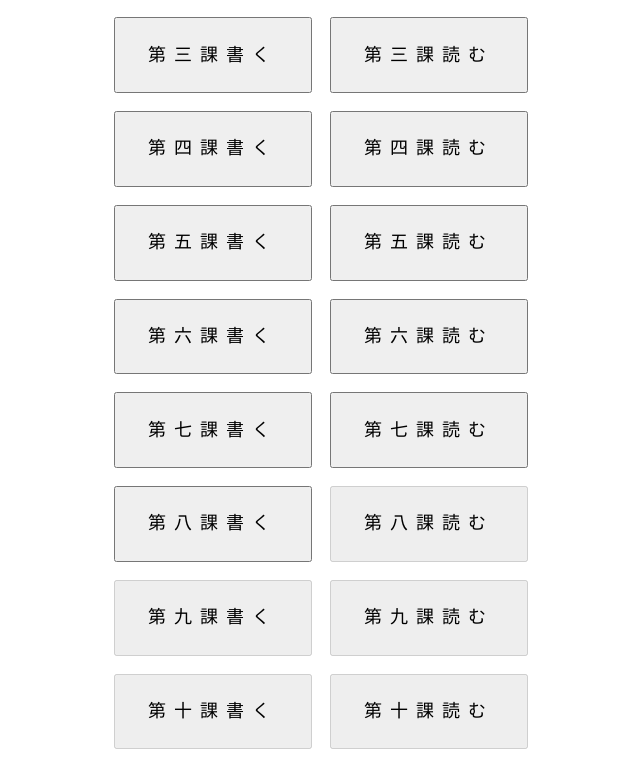
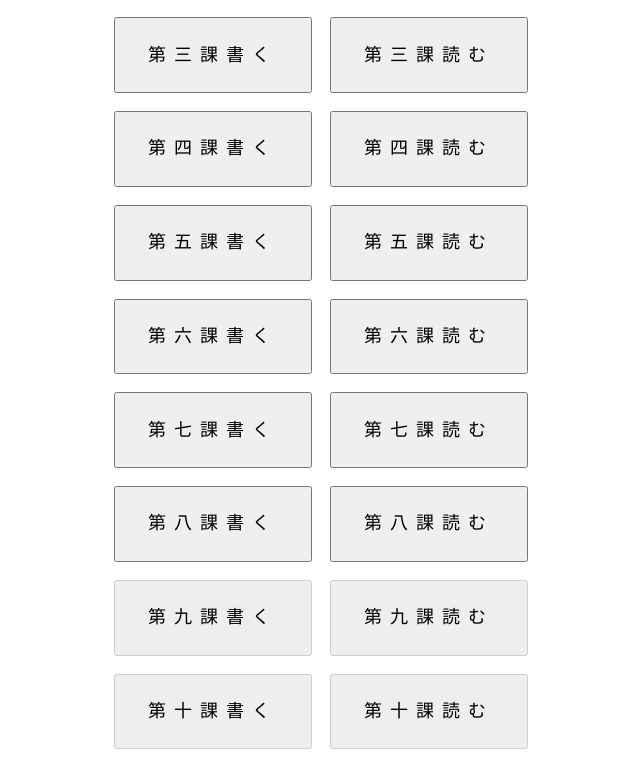
Before and after one commit to marquesadilla/n2-tango, a React (Create React App) app: page / in a window 1280 px wide. Shown: the part 405-1164 px from the top of the page, without its empty margins (319-959 px from the left). Built offline with nearby package versions, Linux system fonts and the light colour scheme.

Commit message:
ch8 yomu kanji and typo fixes

```diff
--- a/src/Home.js
+++ b/src/Home.js
@@ -65,7 +65,7 @@ class Home extends React.Component {
 
                 <div className="homeButtonContainer">
                     <Link to={`/kanji?set=${kanjiSetClick}`}><button onClick={this.clickedKanjiSet} value="ch8-kaku" className="btn from-left">第八課書く</button></Link>
-                    <Link to={`/kanji?set=${kanjiSetClick}`}><button disabled onClick={this.clickedKanjiSet} value="ch8-yomerebaii" className="btn from-left">第八課読む</button></Link>
+                    <Link to={`/kanji?set=${kanjiSetClick}`}><button onClick={this.clickedKanjiSet} value="ch8-yomerebaii" className="btn from-left">第八課読む</button></Link>
                 </div>
 
                 <div className="homeButtonContainer">
--- a/src/chapters/chapter8.js
+++ b/src/chapters/chapter8.js
@@ -34,7 +34,37 @@ const chapter8 = {
     },
 
     yomerebaii: {
-
+        対象: { 読み方: ['たいしょう'], form: '名詞、ノ形容詞', 意味: "target; object (of worship, study, etc.)" },
+        詳しい: { 読み方: ['くわしい'], form: 'イ形容詞', 意味: "detailed" },
+        主婦: { 読み方: ['しゅふ'], form: '名詞', 意味: "housewife" },
+        親類: { 読み方: ['しんるい'], form: '名詞', 意味: "relative(s)" },
+        翻訳: { 読み方: ['ほんやく'], form: '名詞、スル動詞', 意味: "translation" },
+        掲示板: { 読み方: ['けいじばん'], form: '名詞', 意味: "bulletin board" },
+        編集: { 読み方: ['へんしゅう'], form: '名詞、スル動詞', 意味: "editing" },
+        雇う: { 読み方: ['やとう'], form: '五段動詞、他動詞', 意味: "to hire" },
+        森山: { 読み方: ['もりやま'], form: '苗字', 意味: "forest + mountain" },
+        大陸: { 読み方: ['大陸'], form: '名詞', 意味: "continent" },
+        漂流者: { 読み方: ['ひょうりゅうしゃ'], form: '名詞', 意味: "person adrift on the sea; castaway (on an island)" },
+        流れ着く: { 読み方: ['（～に）ながれつく'], form: '五段動詞', 意味: "to drift ashore" },
+        祖先: { 読み方: ['そせん'], form: '名詞', 意味: "ancestor(s)" },
+        憧れ: { 読み方: ['あこがれ'], form: '名詞、ノ形容詞', 意味: "longing; yearning" },
+        雑誌: { 読み方: ['ざっし'], form: '名詞', 意味: "magazine" },
+        抱く: { 読み方: ['いだく'], form: '五段動詞、他動詞', 意味: "to hold [written expression]" },
+        鎖国: { 読み方: ['さこく'], form: '名詞、スル動詞', 意味: "national isolation" },
+        温かい: { 読み方: ['あたたかい'], form: 'イ形容詞', 意味: "warm (for objects' temperature)" },
+        船員: { 読み方: ['せんいん'], form: '名詞', 意味: "sailor" },
+        陸地: { 読み方: ['りくち'], form: '名詞', 意味: "land" },
+        幕府: { 読み方: ['ばくふ'], form: '名詞', 意味: "the Shogunate" },
+        驚く: { 読み方: ['おどろく'], form: '五段動詞、自動詞', 意味: "to be surprised" },
+        長崎: { 読み方: ['ながさき'], form: '都市、県', 意味: "Nagasaki (city, prefecture)" },
+        難破: { 読み方: ['なんぱ'], form: '名詞、スル動詞', 意味: "shipwreck" },
+        翌: { 読み方: ['よく'], form: '接頭辞', 意味: "the next (day/year/etc.) [＝次の]" },
+        姪: { 読み方: ['めい'], form: '名詞', 意味: "niece" },
+        開国: { 読み方: ['かいこく'], form: '名詞、スル動詞', 意味: "to open up the country (to foreigners) [＝国を開くこと]" },
+        湾: { 読み方: ['わん'], form: '名詞', 意味: "bay" },
+        戻る: { 読み方: ['もどる'], form: '五段動詞、自動詞', 意味: "to return" },
+        条約: { 読み方: ['じょうやく'], form: '名詞', 意味: "treaty" },
+        立派: { 読み方: ['りっぱ'], form: 'ナ形容詞', 意味: "splendid" },
     },
 }
 
--- a/src/kanji.js
+++ b/src/kanji.js
@@ -442,7 +442,7 @@ const kanji = {
         皆さん:{ 読み方: ['みなさん'], form: '名詞', 意味: "all of you; everyone" },
         求める:{ 読み方: ['もとめる'], form: '一段動詞、他動詞', 意味: "to request; to ask for" },
         偶然:{ 読み方: ['ぐうぜん'], form: 'ナ形容詞、ノ形容詞、副詞', 意味: "chance; coincidence; by chance" },
-        暖かい:{ 読み方: ['あたｔかい'], form: 'イ形容詞', 意味: "pleasantly warm [with reference to weather]" },
+        暖かい:{ 読み方: ['あたたかい'], form: 'イ形容詞', 意味: "pleasantly warm [with reference to weather]" },
         紅葉:{ 読み方: ['こうよう'], form: '名詞、スル動詞', 意味: "fall colors (of leaves)" },
         面白い:{ 読み方: ['おもしろい'], form: 'イ形容詞', 意味: "interesting, amusing" },
         経験:{ 読み方: ['けいけん'], form: '名詞、する動詞', 意味: "experience" },
@@ -529,7 +529,7 @@ const kanji = {
         山手線: { 読み方: ['やまのてせん'], form: '名詞', 意味: "[name of a train line]" },
         京浜東北線: { 読み方: ['けいひんとうほくせん'], form: '名詞', 意味: "[name of a train line]" },
         快速: { 読み方: ['かいそく'], form: '名詞', 意味: "rapid train or bus" },
-        改札口: { 読み方: ['かいさつぐち'], form: '名詞', 意味: "ticket" },
+        改札口: { 読み方: ['かいさつぐち'], form: '名詞', 意味: "ticket barrier; ticket gate" },
         黒沢: { 読み方: ['くろさわ'], form: '名字', 意味: "black + brilliance" },
         監督: { 読み方: ['かんとく'], form: '名詞', 意味: "movie director" },
         徹夜: { 読み方: ['てつや'], form: '名詞、スル動詞、ノ形容詞', 意味: "staying up all night" },
@@ -546,7 +546,38 @@ const kanji = {
         大相撲: { 読み方: ['おおずもう'], form: '名詞', 意味: "the professional sumo" },
         力士: { 読み方: ['りきし'], form: '名詞', 意味: "sumo wrestler" },
         // Chapter 8
-
+        対象: { 読み方: ['たいしょう'], form: '名詞、ノ形容詞', 意味: "target; object (of worship, study, etc.)" },
+        詳しい: { 読み方: ['くわしい'], form: 'イ形容詞', 意味: "detailed" },
+        主婦: { 読み方: ['しゅふ'], form: '名詞', 意味: "housewife" },
+        親類: { 読み方: ['しんるい'], form: '名詞', 意味: "relative(s)" },
+        翻訳: { 読み方: ['ほんやく'], form: '名詞、スル動詞', 意味: "translation" },
+        掲示板: { 読み方: ['けいじばん'], form: '名詞', 意味: "bulletin board" },
+        編集: { 読み方: ['へんしゅう'], form: '名詞、スル動詞', 意味: "editing" },
+        雇う: { 読み方: ['やとう'], form: '五段動詞、他動詞', 意味: "to hire" },
+        森山: { 読み方: ['もりやま'], form: '苗字', 意味: "forest + mountain" },
+        大陸: { 読み方: ['大陸'], form: '名詞', 意味: "continent" },
+        漂流者: { 読み方: ['ひょうりゅうしゃ'], form: '名詞', 意味: "person adrift on the sea; castaway (on an island)" },
+        流れ着く: { 読み方: ['（～に）ながれつく'], form: '五段動詞', 意味: "to drift ashore" },
+        祖先: { 読み方: ['そせん'], form: '名詞', 意味: "ancestor(s)" },
+        憧れ: { 読み方: ['あこがれ'], form: '名詞、ノ形容詞', 意味: "longing; yearning" },
+        雑誌: { 読み方: ['ざっし'], form: '名詞', 意味: "magazine" },
+        抱く: { 読み方: ['いだく'], form: '五段動詞、他動詞', 意味: "to hold [written expression]" },
+        鎖国: { 読み方: ['さこく'], form: '名詞、スル動詞', 意味: "national isolation" },
+        温かい: { 読み方: ['あたたかい'], form: 'イ形容詞', 意味: "warm (for objects' temperature)" },
+        船員: { 読み方: ['せんいん'], form: '名詞', 意味: "sailor" },
+        陸地: { 読み方: ['りくち'], form: '名詞', 意味: "land" },
+        幕府: { 読み方: ['ばくふ'], form: '名詞', 意味: "the Shogunate" },
+        驚く: { 読み方: ['おどろく'], form: '五段動詞、自動詞', 意味: "to be surprised" },
+        長崎: { 読み方: ['ながさき'], form: '都市、県', 意味: "Nagasaki (city, prefecture)" },
+        難破: { 読み方: ['なんぱ'], form: '名詞、スル動詞', 意味: "shipwreck" },
+        翌: { 読み方: ['よく'], form: '接頭辞', 意味: "the next (day/year/etc.) [＝次の]" },
+        姪: { 読み方: ['めい'], form: '名詞', 意味: "niece" },
+        開国: { 読み方: ['かいこく'], form: '名詞、スル動詞', 意味: "to open up the country (to foreigners) [＝国を開くこと]" },
+        湾: { 読み方: ['わん'], form: '名詞', 意味: "bay" },
+        戻る: { 読み方: ['もどる'], form: '五段動詞、自動詞', 意味: "to return" },
+        条約: { 読み方: ['じょうやく'], form: '名詞', 意味: "treaty" },
+        立派: { 読み方: ['りっぱ'], form: 'ナ形容詞', 意味: "splendid" },
+        // Chapter 9
         // : { 読み方: [''], form: '', 意味: "" },
 
         // Chapter 12
```
Also changed, not shown: 1 other file (tests, documents, lock files or other folders).
